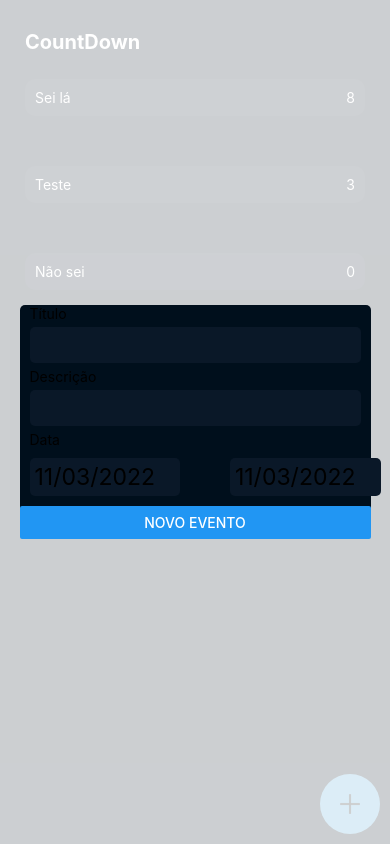
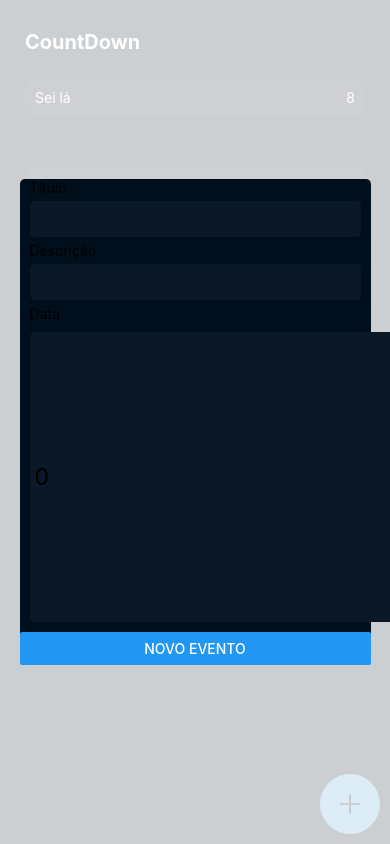
Before and after one commit to PedroSpelta/CountDown, a React Native app: screen / in a window 390 px wide. Both pictures are taken after a click on the element 350 px from the left and 804 px from the top of the page. Built offline with nearby package versions, Linux system fonts and the light colour scheme.

Commit message:
feat: event change time

```diff
--- a/src/components/newTask/NewTaskDate.tsx
+++ b/src/components/newTask/NewTaskDate.tsx
@@ -1,9 +1,16 @@
-import React from "react";
-import { Button, Pressable, StyleSheet, Text, View } from "react-native";
+import React, { useState } from "react";
+import {
+  Pressable,
+  StyleSheet,
+  Text,
+  TextInput,
+  View,
+} from "react-native";
 import DateTimePicker from "@react-native-community/datetimepicker";
 import moment from "moment";
 import { ICNewTaskDate } from "../../types/tasks";
 import { palette } from "../../themes/theme";
+import { getDaysUntil, getFutureDate } from "../../lib/time";
 
 const NewTaskDate: React.FC<ICNewTaskDate> = ({
   date,
@@ -11,20 +18,32 @@ const NewTaskDate: React.FC<ICNewTaskDate> = ({
   showDate,
   setShowDate,
 }) => {
+  const [days, setDays] = useState<string>("0");
   const formattedDate = moment(date).locale("pt").format("DD/MM/YYYY");
 
-  const handleDate = (evt: any, selectedDate: any) => {
+  const handleDatePick = (evt: any, selectedDate: any) => {
     if (evt.type === "dismissed") return setShowDate(false);
     console.log(evt.type, selectedDate);
     setDate(selectedDate);
+    setDays(getDaysUntil(selectedDate).toString());
     return setShowDate(false);
   };
 
+  const handleDateInput = (text:string) => {
+    const number = Number(text).toString();
+    setDate(getFutureDate(number))
+    setDays(number.replace(/[^0-9]/g, ""));
+  }
+
   return (
     <View style={styles.container}>
-      <Pressable style={styles.pressable} onPress={() => setShowDate(true)}>
-        <Text style={styles.input}>{formattedDate}</Text>
-      </Pressable>
+      {/* <Text style={styles.input}>{formattedDate}</Text> */}
+      <TextInput
+        keyboardType="number-pad"
+        style={styles.pressable}
+        value={days}
+        onChangeText={handleDateInput}
+      />
       <Pressable style={styles.pressable} onPress={() => setShowDate(true)}>
         <Text style={styles.input}>{formattedDate}</Text>
       </Pressable>
@@ -32,7 +51,7 @@ const NewTaskDate: React.FC<ICNewTaskDate> = ({
         <DateTimePicker
           value={date}
           minimumDate={new Date()}
-          onChange={handleDate}
+          onChange={handleDatePick}
         />
       )}
     </View>
@@ -41,18 +60,19 @@ const NewTaskDate: React.FC<ICNewTaskDate> = ({
 
 const styles = StyleSheet.create({
   pressable: {
+    flex: 1,
+    margin: 10,
+    backgroundColor: palette.second,
+    padding: 5,
+    borderRadius: 5,
+    fontSize: 23,
   },
   container: {
     flexDirection: "row",
     justifyContent: "space-between",
   },
   input: {
-    margin: 10,
     fontSize: 23,
-    width: "100%",
-    padding: 5,
-    backgroundColor: palette.second,
-    borderRadius: 5,
     alignItems: "center",
     justifyContent: "center",
   },
--- a/src/components/tasks/Task.tsx
+++ b/src/components/tasks/Task.tsx
@@ -1,44 +1,8 @@
 import React from "react";
 import { StyleSheet, Text, View } from "react-native";
+import { getTime } from "../../lib/time";
 import { palette } from "../../themes/theme";
 import { ICTask } from "../../types/tasks";
-const month = 2592000000;
-const day = 86400000;
-const hour = 3600000;
-const min = 60000;
-const sec = 1000;
-
-const getTime = (totalTime: number) => {
-  const time = {
-    msec: 0,
-    sec: 0,
-    min: 0,
-    hour: 0,
-    day: 0,
-    month: 0,
-  };
-  if (totalTime > month) {
-    time.month = Math.floor(totalTime / month);
-    totalTime = totalTime % month;
-  }
-  if (totalTime > day) {
-    time.day = Math.floor(totalTime / day);
-    totalTime = totalTime % day;
-  }
-  if (totalTime > hour) {
-    time.hour = Math.floor(totalTime / hour);
-    totalTime = totalTime % hour;
-  }
-  if (totalTime > min) {
-    time.min = Math.floor(totalTime / min);
-    totalTime = totalTime % min;
-  }
-  if (totalTime > sec) {
-    time.sec = Math.floor(totalTime / sec);
-    totalTime = totalTime % sec;
-  }
-  return time;
-};
 
 const Task: React.FC<ICTask> = ({ task }) => {
   const timeUntil = task.date.getTime() - new Date().getTime();
--- /dev/null
+++ b/src/lib/time.ts
@@ -0,0 +1,51 @@
+import moment from "moment";
+
+const month = 2592000000;
+const day = 86400000;
+const hour = 3600000;
+const min = 60000;
+const sec = 1000;
+
+export const getTime = (totalTime: number) => {
+  const time = {
+    msec: 0,
+    sec: 0,
+    min: 0,
+    hour: 0,
+    day: 0,
+    month: 0,
+  };
+  if (totalTime > month) {
+    time.month = Math.floor(totalTime / month);
+    totalTime = totalTime % month;
+  }
+  if (totalTime > day) {
+    time.day = Math.floor(totalTime / day);
+    totalTime = totalTime % day;
+  }
+  if (totalTime > hour) {
+    time.hour = Math.floor(totalTime / hour);
+    totalTime = totalTime % hour;
+  }
+  if (totalTime > min) {
+    time.min = Math.floor(totalTime / min);
+    totalTime = totalTime % min;
+  }
+  if (totalTime > sec) {
+    time.sec = Math.floor(totalTime / sec);
+    totalTime = totalTime % sec;
+  }
+  return time;
+};
+
+export const getDaysUntil = (objDate: Date) => {
+  const daysUntil = getTime(new Date().getTime() - objDate.getTime()).day;
+  return daysUntil;
+};
+
+export const getFutureDate = (days: string) => {
+  const daysNumber = Number(days);
+  const now = new Date().getTime();
+  const future = now + daysNumber * day;
+  return new Date(future);
+}
```
